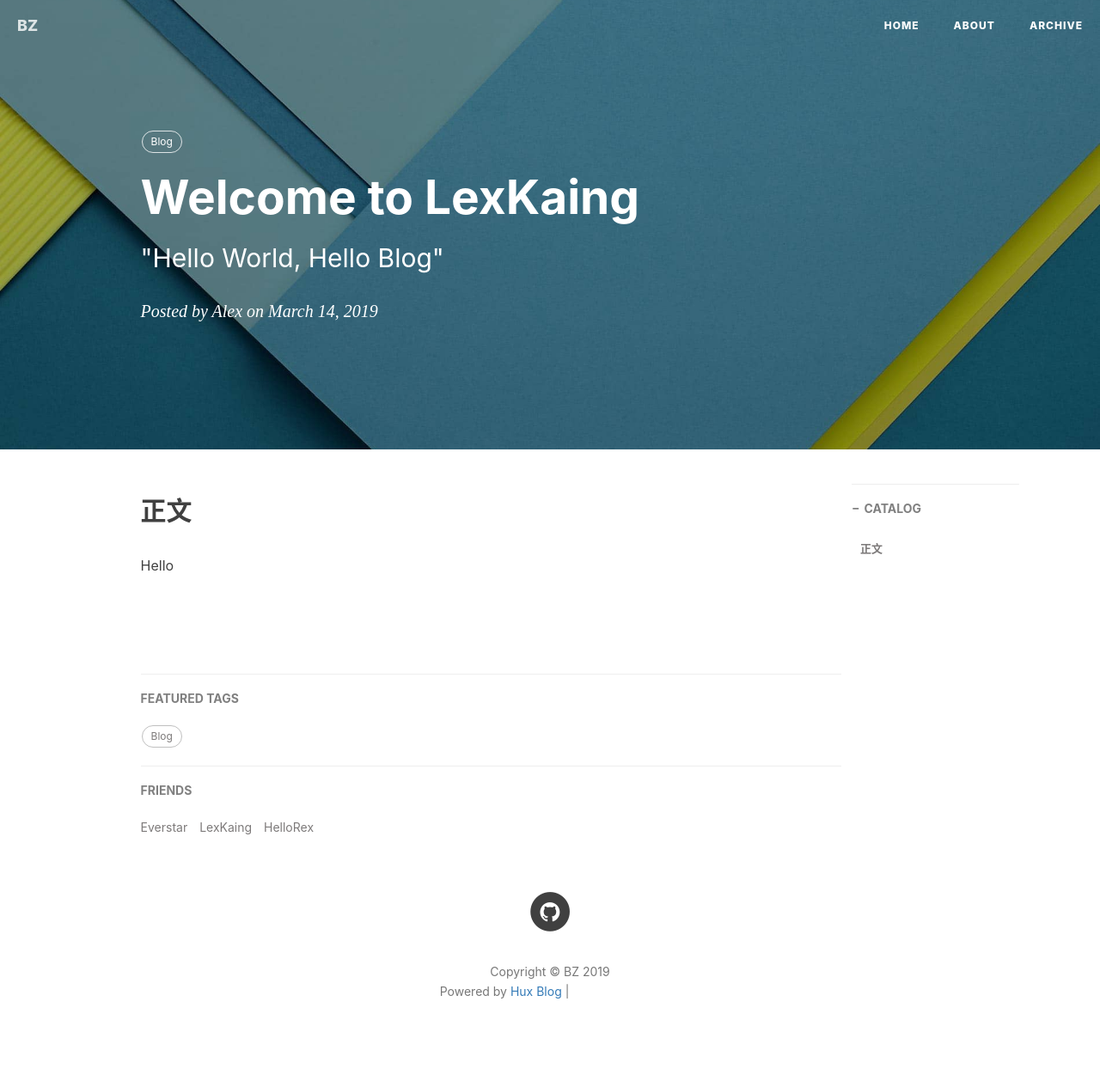
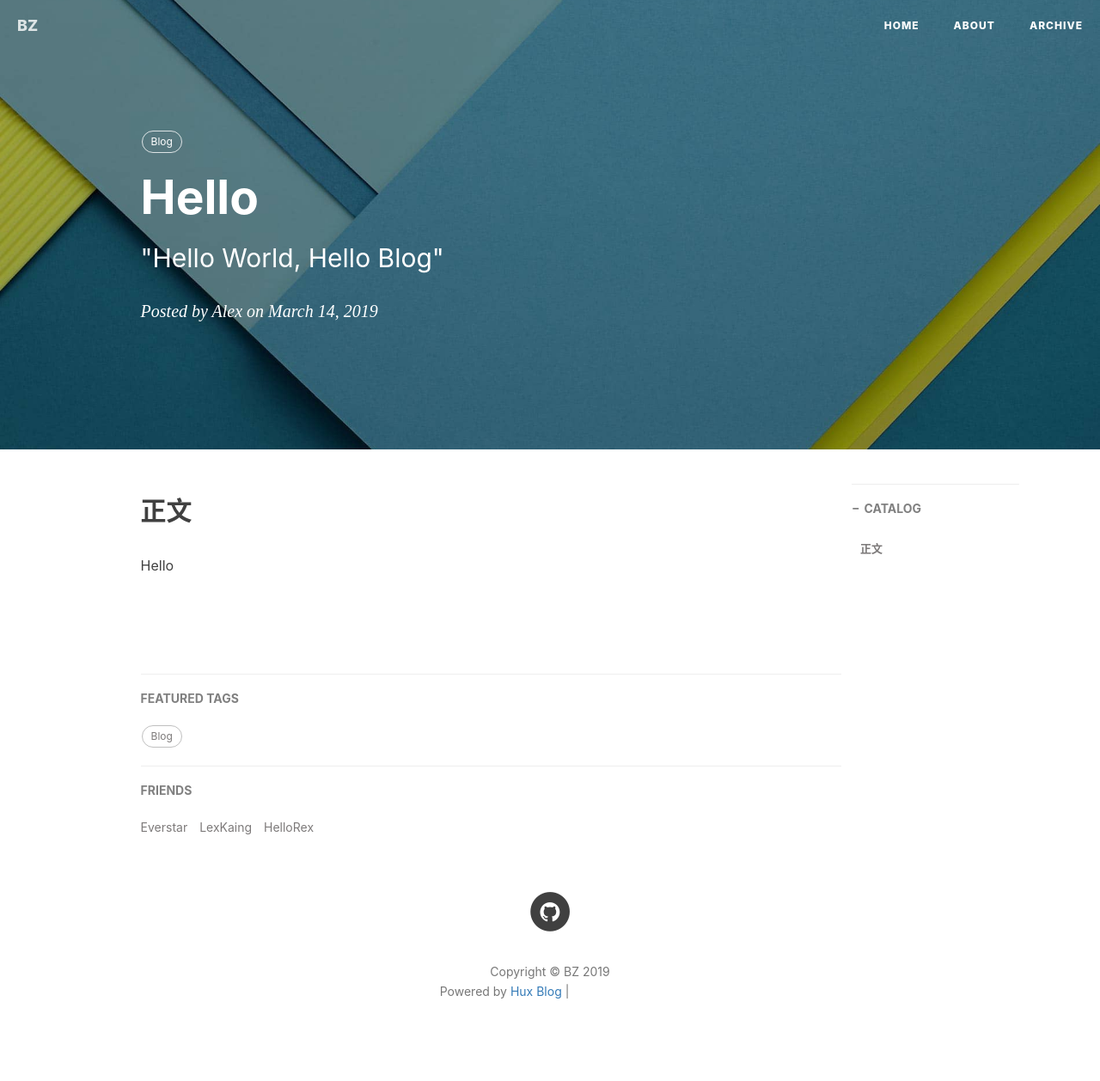
Before and after one commit to BZbyr/BZbyr.github.io, a Jekyll site: the page built from _posts/2019-03-14-hello-2019.md, in a window 1280 px wide. Shown: the whole page at 86% size. Built offline with Jekyll 4.4.1, drawn with Linux system fonts in a browser that asks for light colours; nearby versions of some CDN libraries; comment, search, counter and statistics services are not loaded; grey boxes are pictures that could not be loaded.

Commit message:
fix init

```diff
--- a/_posts/2019-03-14-hello-2019.md
+++ b/_posts/2019-03-14-hello-2019.md
@@ -1,6 +1,6 @@
 ---
 layout:     post                            # 使用的布局（不需要改,js里有根据布局做判断）
-title:      "Welcome to LexKaing"           # 标题
+title:      "Hello"           # 标题
 subtitle:   " \"Hello World, Hello Blog\""  # 副标题
 date:       2019-03-14 12:00:00             # 时间
 author:     "Alex"                          # 作者
--- a/archive.html
+++ b/archive.html
@@ -2,7 +2,7 @@
 title: Archive
 layout: default
 description: 开卷有益
-header-img: "img/.jpg"
+header-img: "img/tag-bg.jpg"
 ---
 
 <!--
```
